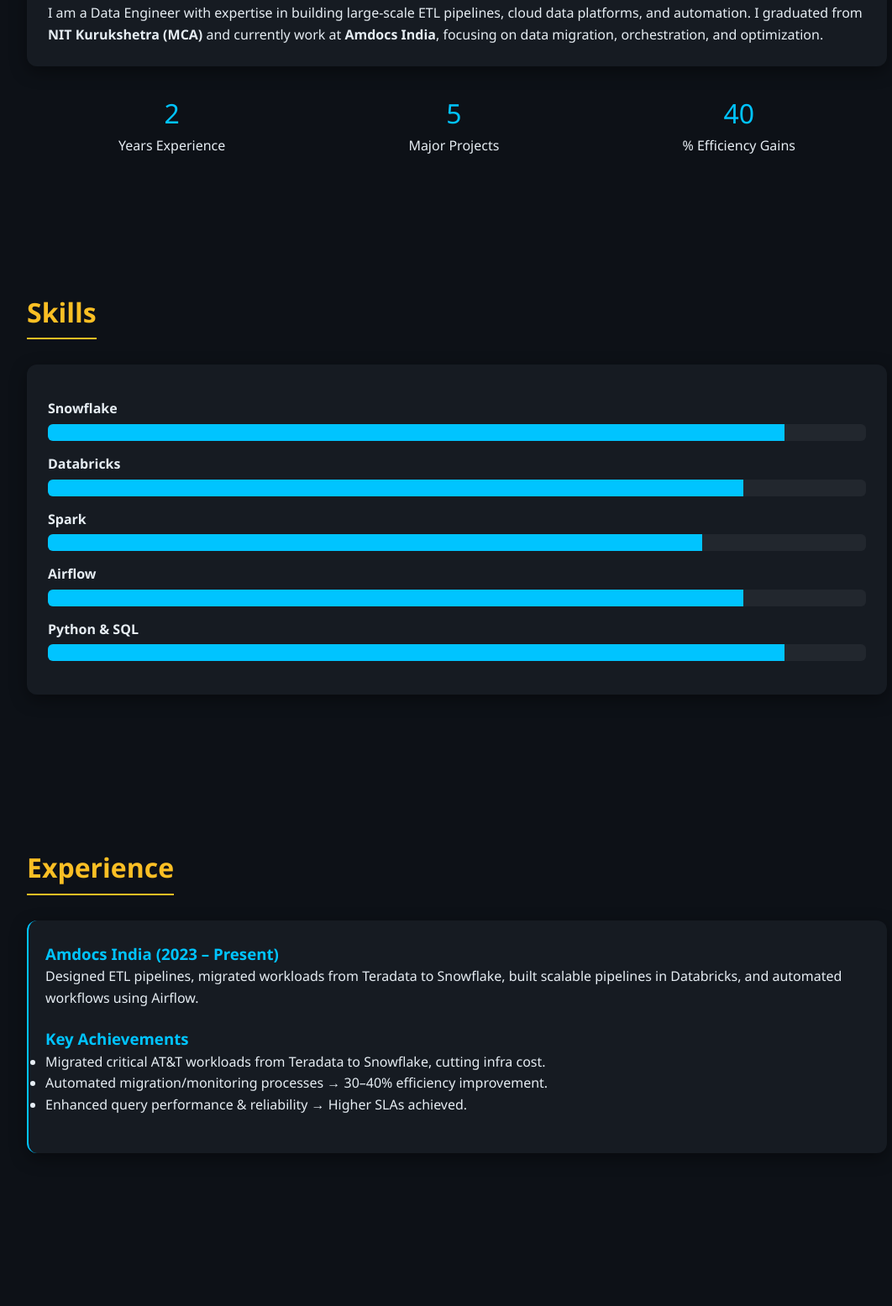
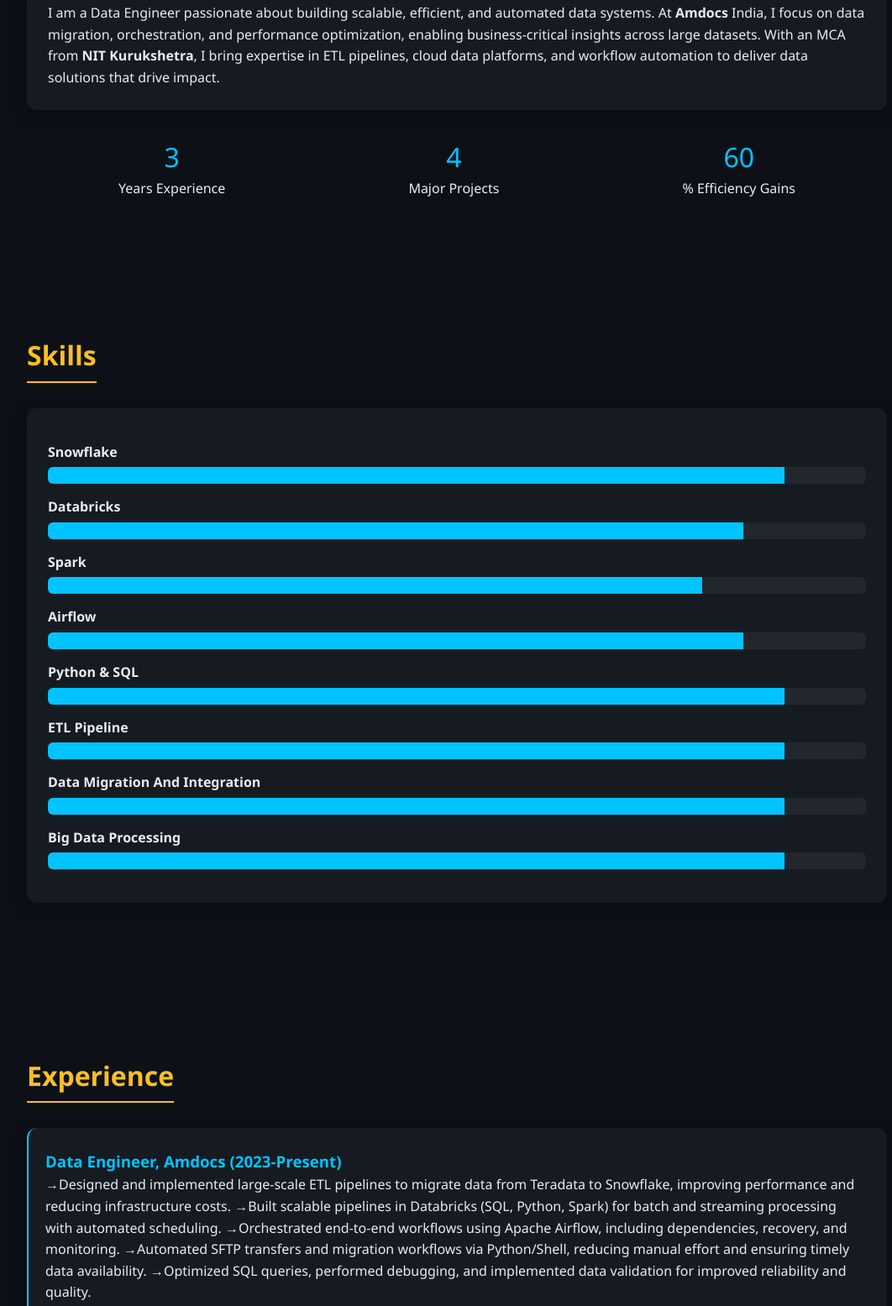
Before and after one commit to vindhyal3/vindhyal3.github.io, a plain HTML site: page index.html in a window 1280 px wide. Shown: the part 990-2545 px from the top of the page at 84% size, without its empty margins (96-1158 px from the left). Drawn offline with Linux system fonts and the light colour scheme.

Commit message:
Update index.html

```diff
--- a/index.html
+++ b/index.html
@@ -195,7 +195,7 @@
   <header id="home">
     <div>
       <h1>Hi, I'm <span style="color:var(--accent2)">Vindhyal Nagori</span></h1>
-      <p>Data Engineer · Driven by Data and Innovation</p>
+      <p>Data Engineer | Passionate about Data, Cloud, and Innovation</p>
       <a href="Vindhyal_N.pdf" class="btn" download>Download CV</a>
     </div>
     <img src="https://raw.githubusercontent.com/vindhyal3/vindhyal3.github.io/main/photo_for_profile.jpg"
@@ -206,14 +206,15 @@
   <section id="about">
     <h2>About Me</h2>
     <div class="card">
-      <p>I am a Data Engineer with expertise in building large-scale ETL pipelines, cloud data platforms,
-      and automation. I graduated from <strong>NIT Kurukshetra (MCA)</strong> and currently work at
-      <strong>Amdocs India</strong>, focusing on data migration, orchestration, and optimization.</p>
+      <p>
+			I am a Data Engineer passionate about building scalable, efficient, and automated data systems. At <strong>Amdocs</strong> India, I focus on data migration, orchestration, and performance optimization, enabling business-critical insights across large datasets.
+			With an MCA from <strong>NIT Kurukshetra</strong>, I bring expertise in ETL pipelines, cloud data platforms, and workflow automation to deliver data solutions that drive impact.
+	  </p>
     </div>
     <div class="counters">
-      <div><div class="counter" data-target="2">0</div><p>Years Experience</p></div>
-      <div><div class="counter" data-target="5">0</div><p>Major Projects</p></div>
-      <div><div class="counter" data-target="40">0</div><p>% Efficiency Gains</p></div>
+      <div><div class="counter" data-target="3">0</div><p>Years Experience</p></div>
+      <div><div class="counter" data-target="4">0</div><p>Major Projects</p></div>
+      <div><div class="counter" data-target="60">0</div><p>% Efficiency Gains</p></div>
     </div>
   </section>
 
@@ -226,6 +227,16 @@
       <div class="skill-bar"><div class="skill-title">Spark</div><div class="bar"><span data-skill="80"></span></div></div>
       <div class="skill-bar"><div class="skill-title">Airflow</div><div class="bar"><span data-skill="85"></span></div></div>
       <div class="skill-bar"><div class="skill-title">Python & SQL</div><div class="bar"><span data-skill="90"></span></div></div>
+	  <div class="skill-bar"><div class="skill-title">ETL Pipeline</div><div class="bar"><span data-skill="90"></span></div></div>
+	  <div class="skill-bar"><div class="skill-title">Data Migration And Integration</div><div class="bar"><span data-skill="90"></span></div></div>
+	  <div class="skill-bar"><div class="skill-title">Big Data Processing</div><div class="bar"><span data-skill="90"></span></div></div>
+
+
+
+
+
+
+
     </div>
   </section>
 
@@ -234,15 +245,25 @@
     <h2>Experience</h2>
     <div class="card timeline">
       <div>
-        <h3>Amdocs India (2023 – Present)</h3>
-        <p>Designed ETL pipelines, migrated workloads from Teradata to Snowflake, built scalable pipelines in Databricks, and automated workflows using Airflow.</p>
+        <h3>Data Engineer, Amdocs (2023-Present)</h3>
+        <p>
+			→Designed and implemented large-scale ETL pipelines to migrate data from Teradata to Snowflake, improving performance and reducing infrastructure costs.
+
+			→Built scalable pipelines in Databricks (SQL, Python, Spark) for batch and streaming processing with automated scheduling.
+
+			→Orchestrated end-to-end workflows using Apache Airflow, including dependencies, recovery, and monitoring.
+
+			→Automated SFTP transfers and migration workflows via Python/Shell, reducing manual effort and ensuring timely data availability.
+
+			→Optimized SQL queries, performed debugging, and implemented data validation for improved reliability and quality.
+		</p>
       </div>
       <div>
         <h3>Key Achievements</h3>
         <ul>
-          <li>Migrated critical AT&T workloads from Teradata to Snowflake, cutting infra cost.</li>
-          <li>Automated migration/monitoring processes → 30–40% efficiency improvement.</li>
-          <li>Enhanced query performance & reliability → Higher SLAs achieved.</li>
+          <li>Successfully migrated critical AT&T workloads to Snowflake, cutting processing time and costs.</li>
+          <li>Delivered 30–40% higher operational efficiency by automating repetitive migration and monitoring tasks</li>
+          <li>Improved data quality and system reliability through proactive validation and optimization.</li>
         </ul>
       </div>
     </div>
@@ -263,6 +284,10 @@
       <div class="flip-card"><div class="flip-card-inner">
         <div class="flip-card-front"><h3>Real-time Transfers</h3></div>
         <div class="flip-card-back"><p>Automated secure SFTP/NDM transfers ensuring timely data availability.</p></div>
+      </div></div>
+	  <div class="flip-card"><div class="flip-card-inner">
+        <div class="flip-card-front"><h3>EDS MS data Integration</h3></div>
+        <div class="flip-card-back"><p>Real-Time and Batch Data Processing on Databricks using PySpark.</p></div>
       </div></div>
     </div>
   </section>
```
